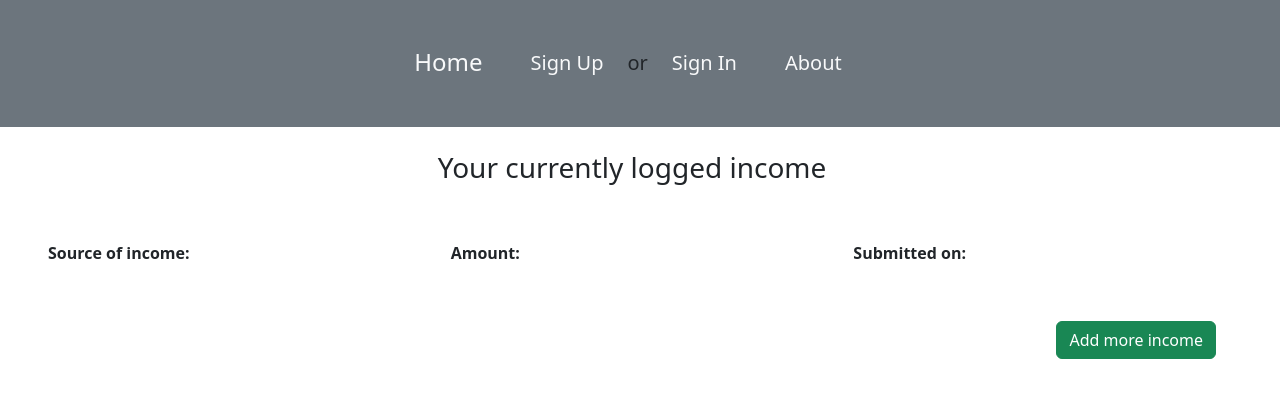
After one commit to anton-mirazchiyski/BudgetTracker, a Django app: page /income/all/ in a window 1280 px wide. The commit adds this page. Shown: the top 398 px of the page. Run offline with Django 4.2, Linux system fonts and the light colour scheme; data that the repository does not hold is empty.

Commit message:
Work on main income template

```diff
--- /dev/null
+++ b/budget_tracker/income/templates/income/income-list-page.html
@@ -0,0 +1,24 @@
+{% extends 'base.html' %}
+
+{% block content %}
+    <div class="d-flex justify-content-center p-4 me-3">
+        <h3>Your currently logged income</h3>
+    </div>
+    <div class="p-4 ms-4">
+        <div class="d-flex flex-row pb-3">
+            <div class="col"><b>Source of income:</b></div>
+            <div class="col"><b>Amount:</b></div>
+            <div class="col"><b>Submitted on:</b></div>
+        </div>
+        {% for income in object_list %}
+            <div class="d-flex flex-row pb-4">
+                <div class="col">{{ income.source|capfirst }}</div>
+                <div class="col">{{ income.amount }}</div>
+                <div class="col">{{ income.submitted_on }}</div>
+            </div>
+        {% endfor %}
+    </div>
+    <div class="d-flex justify-content-end p-3 me-5">
+        <button type="button" class="btn btn-success">Add more income</button>
+    </div>
+{% endblock %}
--- a/budget_tracker/income/urls.py
+++ b/budget_tracker/income/urls.py
@@ -1 +1,9 @@
-urlpatterns = []
+from django.urls import path
+
+from budget_tracker.income.views import IncomeListView
+
+app_name = 'income'
+
+urlpatterns = [
+    path('all/', IncomeListView.as_view(), name='all-income'),
+]
--- a/budget_tracker/income/views.py
+++ b/budget_tracker/income/views.py
@@ -1,3 +1,19 @@
 from django.shortcuts import render
+from django.views import generic as views
 
-# Create your views here.
+from budget_tracker.income.models import Income
+
+
+def get_user_pk(request):
+    user_pk = request.user.pk
+    return user_pk
+
+
+class IncomeListView(views.ListView):
+    model = Income
+    template_name = 'income/income-list-page.html'
+
+    def get_context_data(self, **kwargs):
+        context = super().get_context_data(**kwargs)
+        context['profile_pk'] = get_user_pk(self.request)
+        return context
--- a/templates/partials/navbar.html
+++ b/templates/partials/navbar.html
@@ -40,7 +40,7 @@
                     </a>
                 </li>
                 <li class="nav-item">
-                    <a href="#" class="text-decoration-none text-light ms-5">
+                    <a href="{% url 'income:all-income' %}" class="text-decoration-none text-light ms-5">
                         Income
                     </a>
                 </li>
```
